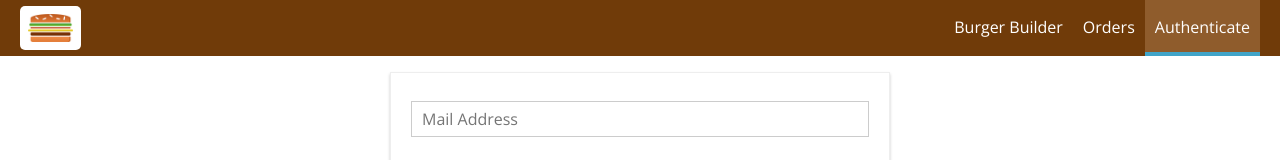
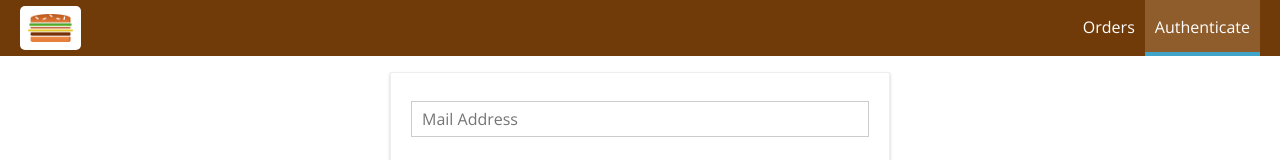
Before and after one commit to 1Prestes/burguer-builder, a React app: page /auth in a window 1280 px wide. Shown: the top 160 px of the page. Built offline with nearby package versions, Linux system fonts and the light colour scheme.

Commit message:
feat: forward unauthenticated users

```diff
--- a/src/components/Burger/BuildControls/BuildControls.js
+++ b/src/components/Burger/BuildControls/BuildControls.js
@@ -30,7 +30,7 @@ const BuildControls = props => (
       disabled={!props.purchaseable}
       onClick={props.ordered}
     >
-      ORDER NOW {props.purchaseable}
+      {props.isAuth ? 'ORDER NOW' : 'SIGN UP TO ORDER'}
     </button>
   </div>
 )
--- a/src/components/UI/Navigation/NavigationItems/NavigationItems.js
+++ b/src/components/UI/Navigation/NavigationItems/NavigationItems.js
@@ -6,9 +6,11 @@ import classes from './NavigationItems.css'
 
 const NavigationItems = props => (
   <ul className={classes.NavigationItems}>
-    <NavigationItem link='/' exact>
-      Burger Builder
-    </NavigationItem>
+    {props.isAuthenticated ? (
+      <NavigationItem link='/' exact>
+        Burger Builder
+      </NavigationItem>
+    ) : null}
     <NavigationItem link='/orders' exact={props.exact}>
       Orders
     </NavigationItem>
--- a/src/containers/Auth/Auth.js
+++ b/src/containers/Auth/Auth.js
@@ -1,5 +1,6 @@
 import React, { useState } from 'react'
 import { connect } from 'react-redux'
+import { Redirect } from 'react-router'
 
 import Button from '../../components/UI/Button/Button'
 import Input from '../../components/UI/Input/Input'
@@ -111,6 +112,7 @@ const Auth = props => {
 
   return (
     <div className={classes.Auth}>
+      {props.isAuthenticated && <Redirect to='/' />}
       {props.error && <p>{props.error.message}</p>}
       <form onSubmit={submitHandler}>
         {props.loading && <Spinner />}
@@ -127,7 +129,8 @@ const Auth = props => {
 const mapStateToProps = state => {
   return {
     loading: state.auth.loading,
-    error: state.auth.error
+    error: state.auth.error,
+    isAuthenticated: state.auth.token !== null
   }
 }
 
--- a/src/containers/BurgerBuilder/BurgerBuilder.js
+++ b/src/containers/BurgerBuilder/BurgerBuilder.js
@@ -80,7 +80,11 @@ const BurgerBuilder = props => {
   // }
 
   const purchaseHandler = () => {
-    setPurchasing(true)
+    if (props.isAuthenticated) {
+      setPurchasing(true)
+    } else {
+      props.history.push('/auth')
+    }
   }
 
   const purchaseCancelHandler = () => {
@@ -137,6 +141,7 @@ const BurgerBuilder = props => {
         disabled={disabledInfo}
         purchaseable={updatedPurchaseable(props.ings)}
         ordered={purchaseHandler}
+        isAuth={props.isAuthenticated}
         price={props.price || 0}
       />
     </Aux>
@@ -147,7 +152,8 @@ const mapStateToProps = state => {
   return {
     ings: state.burgerBuilder.ingredients,
     price: state.burgerBuilder.totalPrice,
-    error: state.burgerBuilder.error
+    error: state.burgerBuilder.error,
+    isAuthenticated: state.auth.token !== null
   }
 }
 
--- a/src/store/reducers/burgerBuilder.js
+++ b/src/store/reducers/burgerBuilder.js
@@ -32,7 +32,7 @@ const removeIngredient = (state, action) => {
   const updatedIngs = updateObject(state.ingredients, updateIng)
   const updatedSt = {
     ingredients: updatedIngs,
-    totalPrice: state.totalPrice + INGREDIENTS_PRICES[action.ingredientName]
+    totalPrice: state.totalPrice - INGREDIENTS_PRICES[action.ingredientName]
   }
   return updateObject(state, updatedSt)
 }
```
